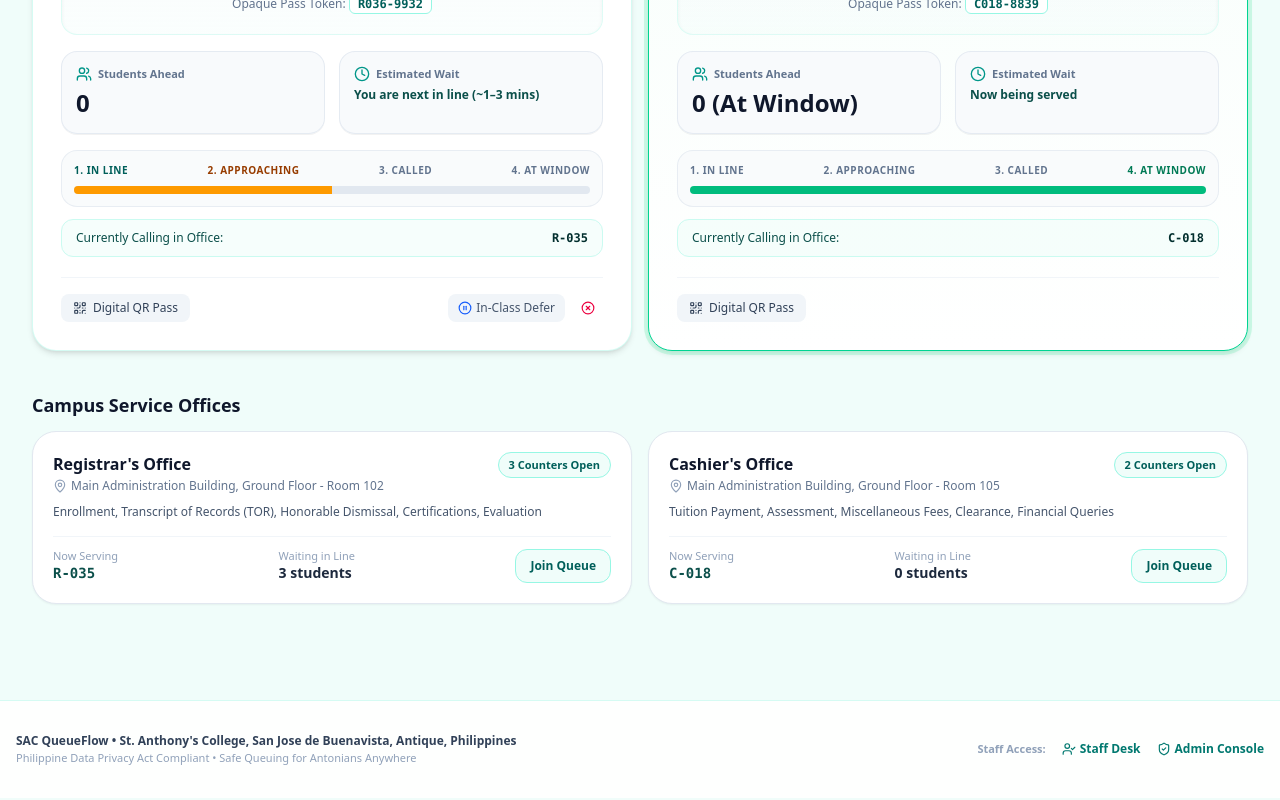
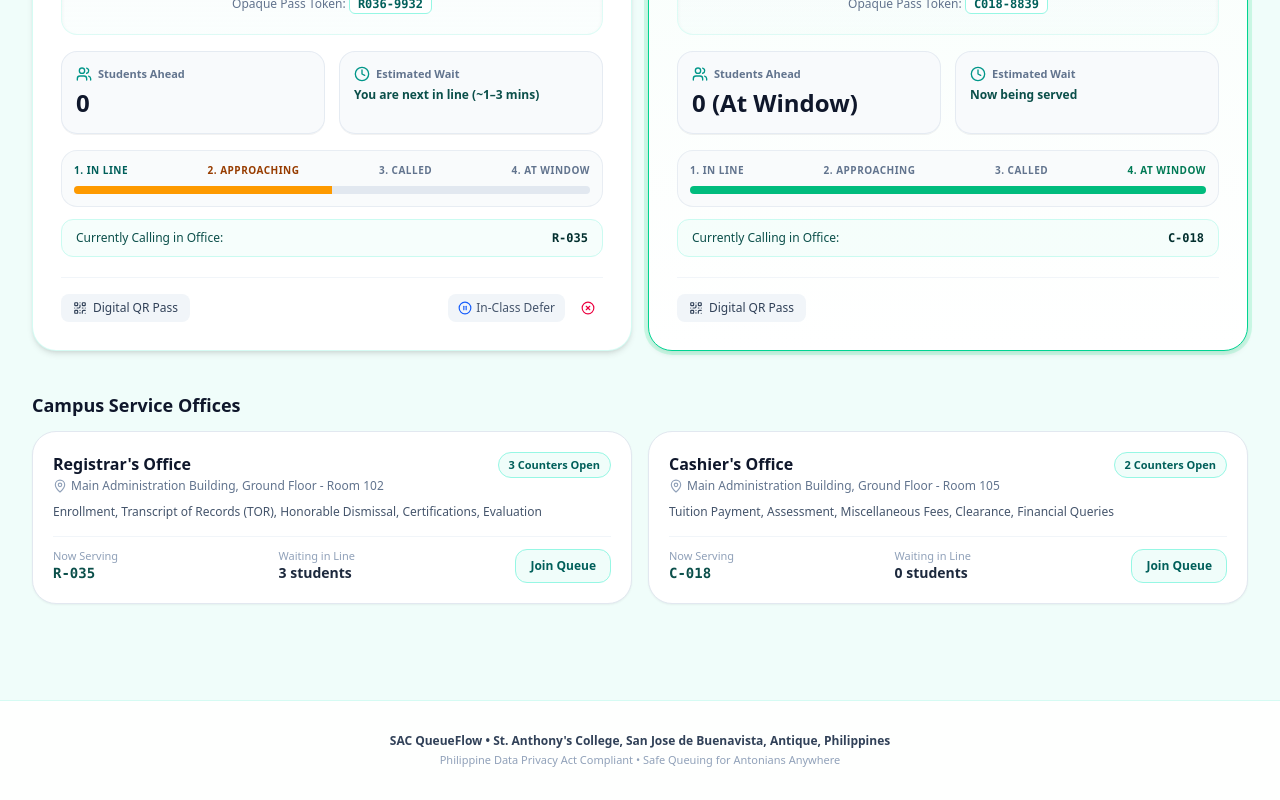
Before and after one commit to kylho1231/sac-queueflow, a Next.js app: page / in a window 1280 px wide. Shown: the part 948-1748 px from the top of the page. Built offline with nearby package versions, Linux system fonts and the light colour scheme.

Commit message:
fix(student-view): completely remove staff and admin access links from student portal footer

```diff
--- a/src/app/page.tsx
+++ b/src/app/page.tsx
@@ -6,7 +6,7 @@ import { QueueProvider } from '@/context/QueueContext';
 import { NavigationHeader } from '@/components/NavigationHeader';
 import { StudentDashboard } from '@/components/StudentDashboard';
 import { ToastContainer } from '@/components/ToastContainer';
-import { Tv, ShieldCheck, UserCheck } from 'lucide-react';
+import { Tv } from 'lucide-react';
 
 export default function StudentPortalPage() {
   return (
@@ -40,36 +40,15 @@ export default function StudentPortalPage() {
           <ToastContainer />
         </main>
 
-        {/* Discreet institutional footer with portal links */}
+        {/* Institutional Student Footer */}
         <footer className="border-t border-teal-100/80 bg-white/90 py-8 px-4 text-xs text-slate-500 mt-12">
-          <div className="max-w-7xl mx-auto flex flex-col sm:flex-row items-center justify-between gap-4">
-            <div className="text-center sm:text-left">
-              <p className="font-bold text-slate-700">
-                SAC QueueFlow &bull; St. Anthony&apos;s College, San Jose de Buenavista, Antique, Philippines
-              </p>
-              <p className="text-[11px] text-slate-400 mt-0.5">
-                Philippine Data Privacy Act Compliant &bull; Safe Queuing for Antonians Anywhere
-              </p>
-            </div>
-
-            {/* Separate Portals Footer Navigation for Authorized College Staff */}
-            <div className="flex items-center space-x-4 text-xs font-semibold">
-              <span className="text-slate-400 text-[11px]">Staff Access:</span>
-              <Link
-                href="/staff"
-                className="text-teal-700 hover:text-teal-900 hover:underline flex items-center space-x-1"
-              >
-                <UserCheck className="w-3.5 h-3.5" />
-                <span>Staff Desk</span>
-              </Link>
-              <Link
-                href="/admin"
-                className="text-teal-700 hover:text-teal-900 hover:underline flex items-center space-x-1"
-              >
-                <ShieldCheck className="w-3.5 h-3.5" />
-                <span>Admin Console</span>
-              </Link>
-            </div>
+          <div className="max-w-7xl mx-auto text-center">
+            <p className="font-bold text-slate-700">
+              SAC QueueFlow &bull; St. Anthony&apos;s College, San Jose de Buenavista, Antique, Philippines
+            </p>
+            <p className="text-[11px] text-slate-400 mt-1">
+              Philippine Data Privacy Act Compliant &bull; Safe Queuing for Antonians Anywhere
+            </p>
           </div>
         </footer>
       </div>
```
